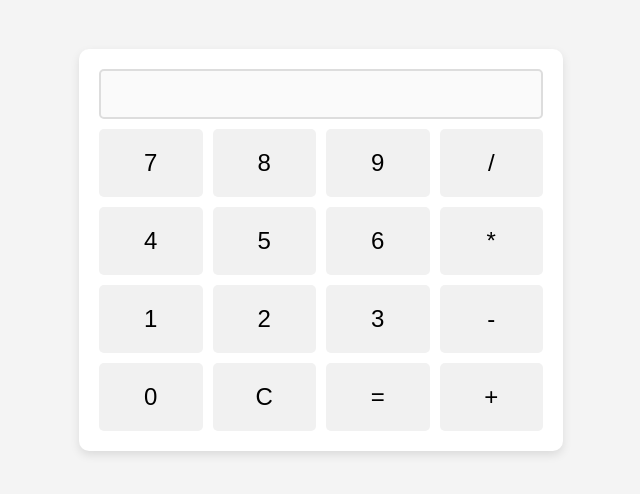
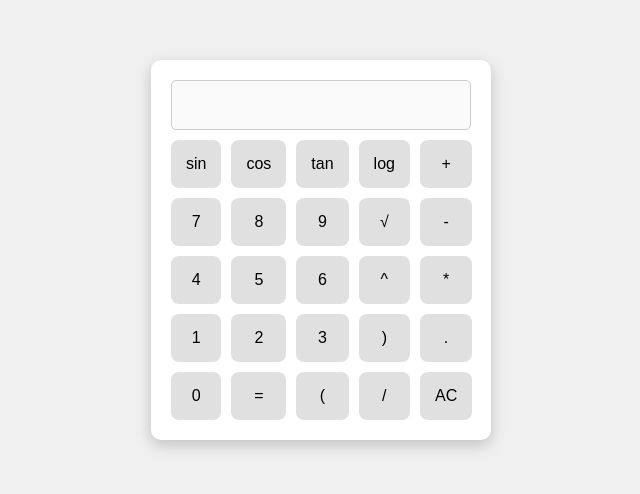
Before and after one commit to RADITZ-OFFC/calculator, a plain HTML site: page index.html in a window 1280 px wide. Shown: the part 150-644 px from the top of the page, without its empty margins (319-959 px from the left). Drawn offline with Linux system fonts and the light colour scheme.

Commit message:
Update index.html

```diff
--- a/index.html
+++ b/index.html
@@ -1,38 +1,128 @@
 <!DOCTYPE html>
-<html lang="en">
+<html lang="id">
 <head>
-    <meta charset="UTF-8">
-    <meta name="viewport" content="width=device-width, initial-scale=1.0">
-    <title>Kalkulator Sederhana</title>
-    <link rel="stylesheet" href="styles.css">
+  <meta charset="UTF-8">
+  <meta name="viewport" content="width=device-width, initial-scale=1">
+  <title>Kalkulator Ilmiah</title>
+  <style>
+    body {
+      background: #f0f0f0;
+      display: flex;
+      justify-content: center;
+      align-items: center;
+      height: 100vh;
+      margin: 0;
+      font-family: Arial, sans-serif;
+    }
+
+    .calculator {
+      background: #fff;
+      padding: 20px;
+      border-radius: 10px;
+      box-shadow: 0 5px 15px rgba(0,0,0,0.2);
+      width: 300px;
+    }
+
+    .display {
+      width: 100%;
+      height: 50px;
+      margin-bottom: 10px;
+      text-align: right;
+      font-size: 24px;
+      padding: 10px;
+      border: 1px solid #ccc;
+      border-radius: 5px;
+      box-sizing: border-box;
+    }
+
+    .buttons {
+      display: grid;
+      grid-template-columns: repeat(5, 1fr);
+      gap: 10px;
+    }
+
+    .buttons button {
+      padding: 15px;
+      font-size: 16px;
+      border: none;
+      border-radius: 8px;
+      background-color: #e0e0e0;
+      cursor: pointer;
+      transition: background-color 0.2s ease;
+    }
+
+    .buttons button:hover {
+      background-color: #d0d0d0;
+    }
+
+    .buttons button:active {
+      background-color: #c0c0c0;
+    }
+  </style>
 </head>
 <body>
 
-    <div class="calculator">
-        <input type="text" id="display" class="display" disabled />
-        <div class="buttons">
-            <button class="btn" onclick="appendNumber('7')">7</button>
-            <button class="btn" onclick="appendNumber('8')">8</button>
-            <button class="btn" onclick="appendNumber('9')">9</button>
-            <button class="btn" onclick="appendOperator('/')">/</button>
+<div class="calculator">
+  <input type="text" class="display" id="display" disabled>
+  <div class="buttons">
+    <button onclick="append('sin(')">sin</button>
+    <button onclick="append('cos(')">cos</button>
+    <button onclick="append('tan(')">tan</button>
+    <button onclick="append('log(')">log</button>
+    <button onclick="append('+')">+</button>
 
-            <button class="btn" onclick="appendNumber('4')">4</button>
-            <button class="btn" onclick="appendNumber('5')">5</button>
-            <button class="btn" onclick="appendNumber('6')">6</button>
-            <button class="btn" onclick="appendOperator('*')">*</button>
+    <button onclick="append('7')">7</button>
+    <button onclick="append('8')">8</button>
+    <button onclick="append('9')">9</button>
+    <button onclick="append('√(')">√</button>
+    <button onclick="append('-')">-</button>
 
-            <button class="btn" onclick="appendNumber('1')">1</button>
-            <button class="btn" onclick="appendNumber('2')">2</button>
-            <button class="btn" onclick="appendNumber('3')">3</button>
-            <button class="btn" onclick="appendOperator('-')">-</button>
+    <button onclick="append('4')">4</button>
+    <button onclick="append('5')">5</button>
+    <button onclick="append('6')">6</button>
+    <button onclick="append('^')">^</button>
+    <button onclick="append('*')">*</button>
 
-            <button class="btn" onclick="appendNumber('0')">0</button>
-            <button class="btn" onclick="clearDisplay()">C</button>
-            <button class="btn" onclick="calculateResult()">=</button>
-            <button class="btn" onclick="appendOperator('+')">+</button>
-        </div>
-    </div>
+    <button onclick="append('1')">1</button>
+    <button onclick="append('2')">2</button>
+    <button onclick="append('3')">3</button>
+    <button onclick="append(')')">)</button>
+    <button onclick="append('.')">.</button>
 
-    <script src="script.js"></script>
+    <button onclick="append('0')">0</button>
+    <button onclick="append('=')">=</button>
+    <button onclick="append('(')">(</button>
+    <button onclick="append('/')">/</button>
+    <button onclick="clearDisplay()">AC</button>
+  </div>
+</div>
+
+<script>
+  const display = document.getElementById('display');
+
+  function append(value) {
+    if (value === '=') {
+      try {
+        let expression = display.value
+          .replace(/√\(/g, 'Math.sqrt(')
+          .replace(/sin\(/g, 'Math.sin(')
+          .replace(/cos\(/g, 'Math.cos(')
+          .replace(/tan\(/g, 'Math.tan(')
+          .replace(/log\(/g, 'Math.log10(')
+          .replace(/\^/g, '**');
+        display.value = eval(expression);
+      } catch {
+        display.value = "Error";
+      }
+    } else {
+      display.value += value;
+    }
+  }
+
+  function clearDisplay() {
+    display.value = '';
+  }
+</script>
+
 </body>
 </html>
```
